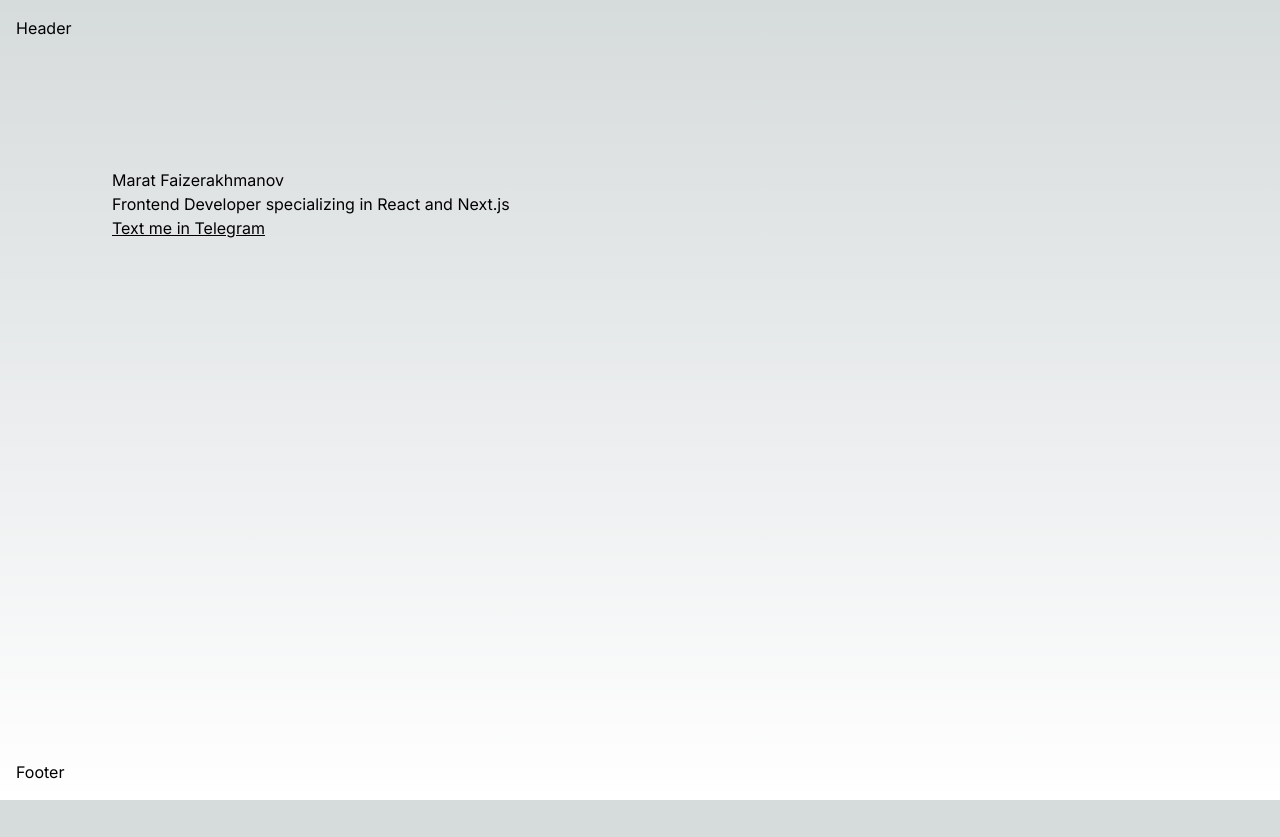
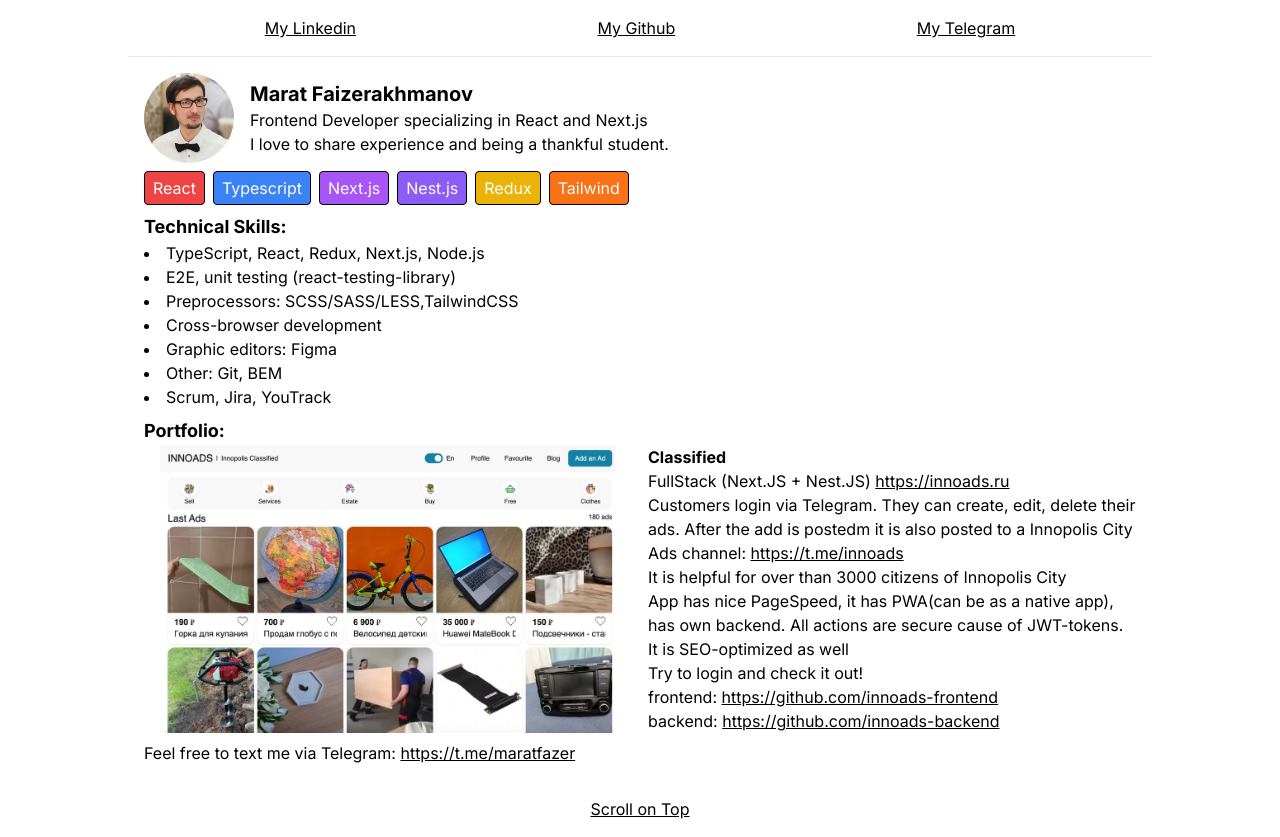
Before and after one commit to maratismodest/resume, a Next.js app: page / in a window 1280 px wide. Before the commit the page ends 800 px from the top, so only its background shows below. Built offline with nearby package versions, Linux system fonts and the light colour scheme.

Commit message:
update profile

```diff
--- a/app/globals.css
+++ b/app/globals.css
@@ -18,23 +18,40 @@
 
 body {
   color: rgb(var(--foreground-rgb));
-  background: linear-gradient(
-      to bottom,
-      transparent,
-      rgb(var(--background-end-rgb))
-    )
-    rgb(var(--background-start-rgb));
-  @apply min-h-screen flex flex-col
+  /*background: linear-gradient(*/
+  /*    to bottom,*/
+  /*    transparent,*/
+  /*    rgb(var(--background-end-rgb))*/
+  /*  )*/
+  /*  rgb(var(--background-start-rgb));*/
+  @apply min-h-screen flex flex-col scroll-smooth
 }
 
+
+@layer base {
   header {
-  @apply p-4
+    @apply p-4 max-w-5xl w-full mx-auto
   }
 
   main {
-  @apply flex-1 p-4
+    @apply flex-1 p-4 max-w-5xl w-full mx-auto relative
   }
 
   footer {
-  @apply p-4
+    @apply p-4 max-w-5xl w-full mx-auto
   }
+
+  h1 {
+    @apply text-xl font-bold
+  }
+  h2 {
+    @apply text-lg font-bold
+  }
+  h3 {
+    @apply text-base font-bold
+  }
+
+  a {
+    @apply underline
+  }
+}
--- a/app/layout.tsx
+++ b/app/layout.tsx
@@ -1,10 +1,11 @@
 import './globals.css'
+import type {Metadata} from "next";
 import {Inter} from 'next/font/google'
 import Link from "next/link";
 
 const inter = Inter({subsets: ['latin']})
 
-export const metadata = {
+export const metadata: Metadata = {
   title: 'Marat Faizerakhmanov',
   description: 'Frontend Developer specializing in React and Next.js',
 }
@@ -17,14 +18,18 @@ export default function RootLayout({
   return (
     <html lang="en">
     <body className={inter.className}>
-    <header>
-      <Link href='#'>Header</Link>
+    <header className='sticky top-0 z-10 bg-white border-b'>
+      <nav className='flex justify-around'>
+        <a href='https://www.linkedin.com/in/marat-faizerakhmanov'>My Linkedin</a>
+        <a href='https://github.com/maratismodest'>My Github</a>
+        <a href='https://t.me/maratfaizer'>My Telegram</a>
+      </nav>
     </header>
     <main>
       {children}
     </main>
-    <footer>
-      <Link href='#'>Footer</Link>
+    <footer className='flex justify-center'>
+      <Link href='#'>Scroll on Top</Link>
     </footer>
     </body>
     </html>
--- a/app/page.tsx
+++ b/app/page.tsx
@@ -1,9 +1,112 @@
+import Image from "next/image";
+
+const tags: { name: string, className: string }[] = [
+  {
+    name: 'React',
+    className: 'bg-red-500'
+  },
+  {
+    name: 'Typescript',
+    className: 'bg-blue-500'
+  },
+  {
+    name: 'Next.js',
+    className: 'bg-purple-500'
+  },
+  {
+    name: 'Nest.js',
+    className: 'bg-violet-500'
+  },
+  {
+    name: 'Redux',
+    className: 'bg-yellow-500'
+  },
+  {
+    name: 'Tailwind',
+    className: 'bg-orange-500'
+  },
+]
+
+const skills: string[] = [
+  "TypeScript, React, Redux, Next.js, Node.js",
+  "E2E, unit testing (react-testing-library)",
+  "Preprocessors: SCSS/SASS/LESS,TailwindCSS",
+  "Cross-browser development",
+  "Graphic editors: Figma",
+  "Other: Git, BEM",
+  "Scrum, Jira, YouTrack",
+]
+
 export default function Home() {
   return (
-    <main className="flex flex-col p-24">
-      <h1>Marat Faizerakhmanov</h1>
-      <p>Frontend Developer specializing in React and Next.js</p>
-      <a href="https://t.me/maratfazer" className='underline'>Text me in Telegram</a>
-    </main>
+    <div className='grid grid-cols-1 gap-2'>
+      <div className='flex flex-col gap-4 sm:flex-row sm:items-center items-start'>
+        <Image src='/photo.jpeg' width={90} height={90} alt='avatar' title='avatar'
+               className='rounded-full mx-auto sm:mx-0'/>
+        <div>
+          <h1>Marat Faizerakhmanov</h1>
+          <p>Frontend Developer specializing in React and Next.js</p>
+          <blockquote>I love to share experience and being a thankful student.</blockquote>
+        </div>
+      </div>
+      <ul className='flex gap-2 flex-wrap'>
+        {tags.map(({name, className}, index) =>
+          <li key={index}
+              className={`px-2 py-1 border border-black rounded text-white ${className} hover:drop-shadow-xl cursor-pointer`}>{name}</li>)}
+      </ul>
+      <div>
+        <h2>Technical Skills:</h2>
+        <ul className='grid grid-cols-1 list-disc list-inside'>
+          {skills.map((skill, index) =>
+            <li key={index}>{skill}</li>
+          )}
+        </ul>
+      </div>
+      <section>
+        <h2>Portfolio:</h2>
+
+        <article className='grid grid-cols-1 md:grid-cols-2 gap-4'>
+          <figure className='relative h-52 sm:h-80 md:h-full'>
+            <Image src='/innoads.jpg' alt='innoads'
+                   title='innoads'
+                   fill
+                   sizes="(max-width: 768px) 100vw, 50vw"
+                   style={{objectFit: "contain"}}/>
+            <figcaption className='sr-only'>InnoAds screenshot</figcaption>
+          </figure>
+
+          <article className='flex flex-col justify-center'>
+            <h3>Classified</h3>
+            <p>FullStack (Next.JS + Nest.JS) <a href="https://innoads.ru">https://innoads.ru</a></p>
+            <p>Customers login via Telegram. They can create, edit, delete their ads. After the add is postedm it is
+              also posted to a Innopolis City Ads channel: <a href="https://t.me/innoads">https://t.me/innoads</a>
+            </p>
+            <p>
+              It is helpful for over than 3000 citizens of Innopolis City
+            </p>
+            <p>
+              App has nice PageSpeed, it has PWA(can be as a native app), has own backend. All actions are secure cause
+              of JWT-tokens.
+            </p>
+            <p>
+              It is SEO-optimized as well
+            </p>
+            <p>
+              Try to login and check it out!
+            </p>
+            <ul>
+              <li>frontend: <a
+                href="https://github.com/maratismodest/innoads-frontend">https://github.com/innoads-frontend</a></li>
+              <li>backend: <a
+                href="https://github.com/maratismodest/innoads-backend">https://github.com/innoads-backend</a></li>
+
+            </ul>
+          </article>
+        </article>
+
+      </section>
+      <p>Feel free to text me via Telegram: <a href="https://t.me/maratfazer">https://t.me/maratfazer</a></p>
+
+    </div>
   )
 }
```
Also changed, not shown: public/innoads.jpg (added), public/photo.jpeg (added). Lines whose indentation alone changed are shown as unchanged.
